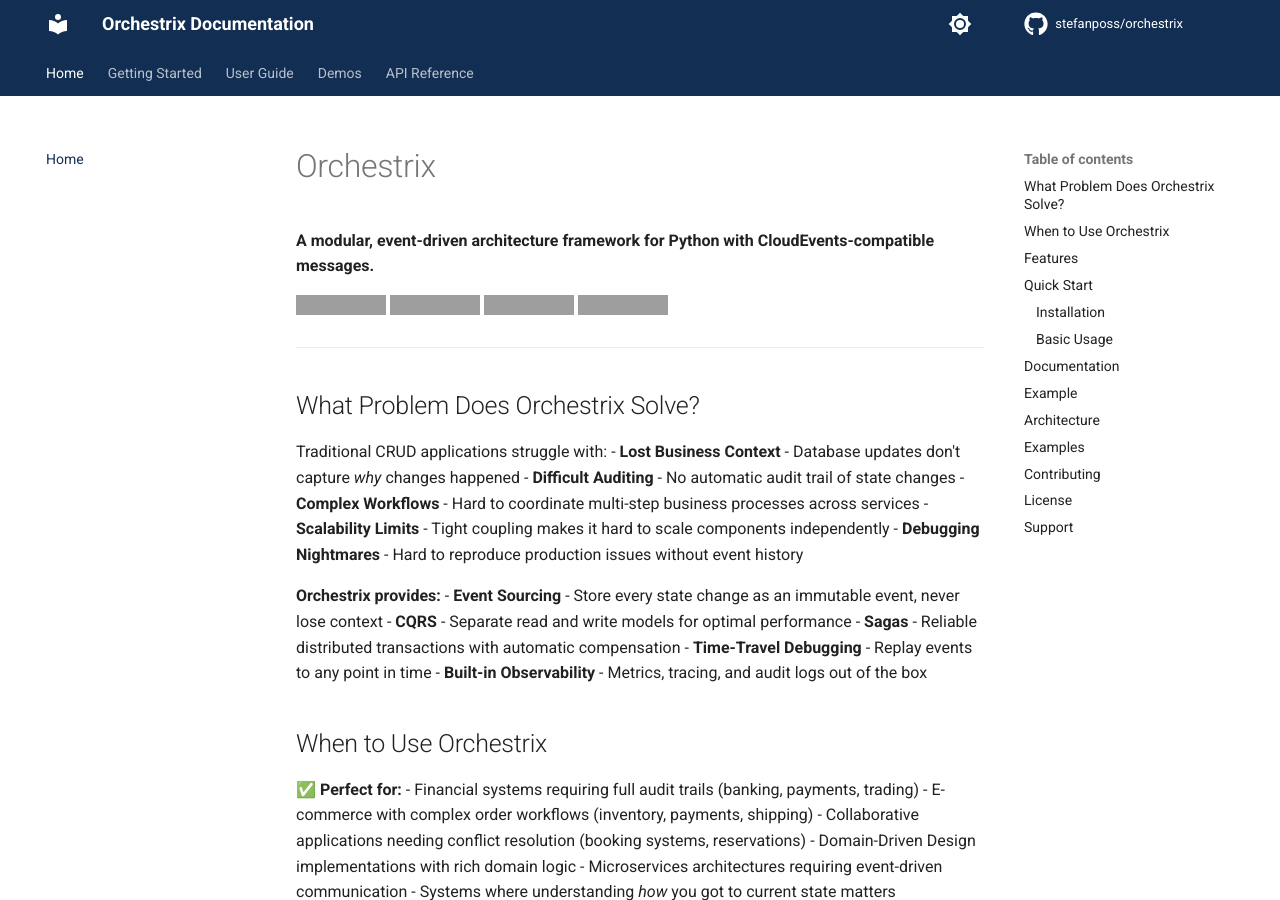
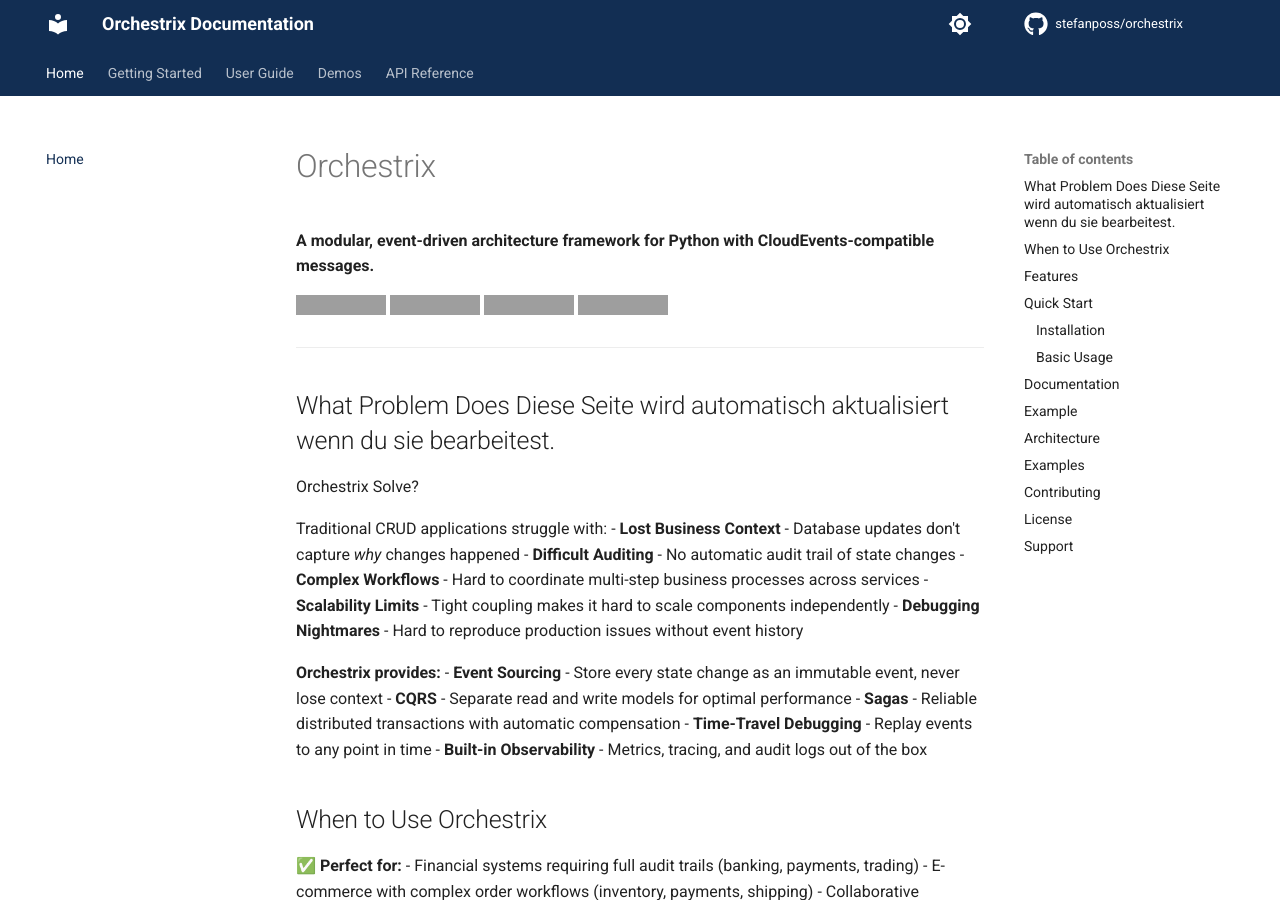
Before and after one commit to stefanposs/orchestrix, an MkDocs documentation site: the page built from assets/mkdocs/index.md, in a window 1280 px wide and 900 px high, cut to the strip 0-900 px from the top of the window. Built offline with MkDocs 1.6.1 and Material for MkDocs 9.7.7, drawn with Linux system fonts in a browser that asks for light colours; comment, search, counter and statistics services are not loaded; grey boxes are pictures that could not be loaded.

Commit message:
fix index.md in mkdocs

```diff
--- a/assets/mkdocs/index.md
+++ b/assets/mkdocs/index.md
@@ -9,7 +9,9 @@
 
 ---
 
-## What Problem Does Orchestrix Solve?
+## What Problem Does Diese Seite wird automatisch aktualisiert wenn du sie bearbeitest.
+
+Orchestrix Solve?
 
 Traditional CRUD applications struggle with:
 - **Lost Business Context** - Database updates don't capture *why* changes happened
```
